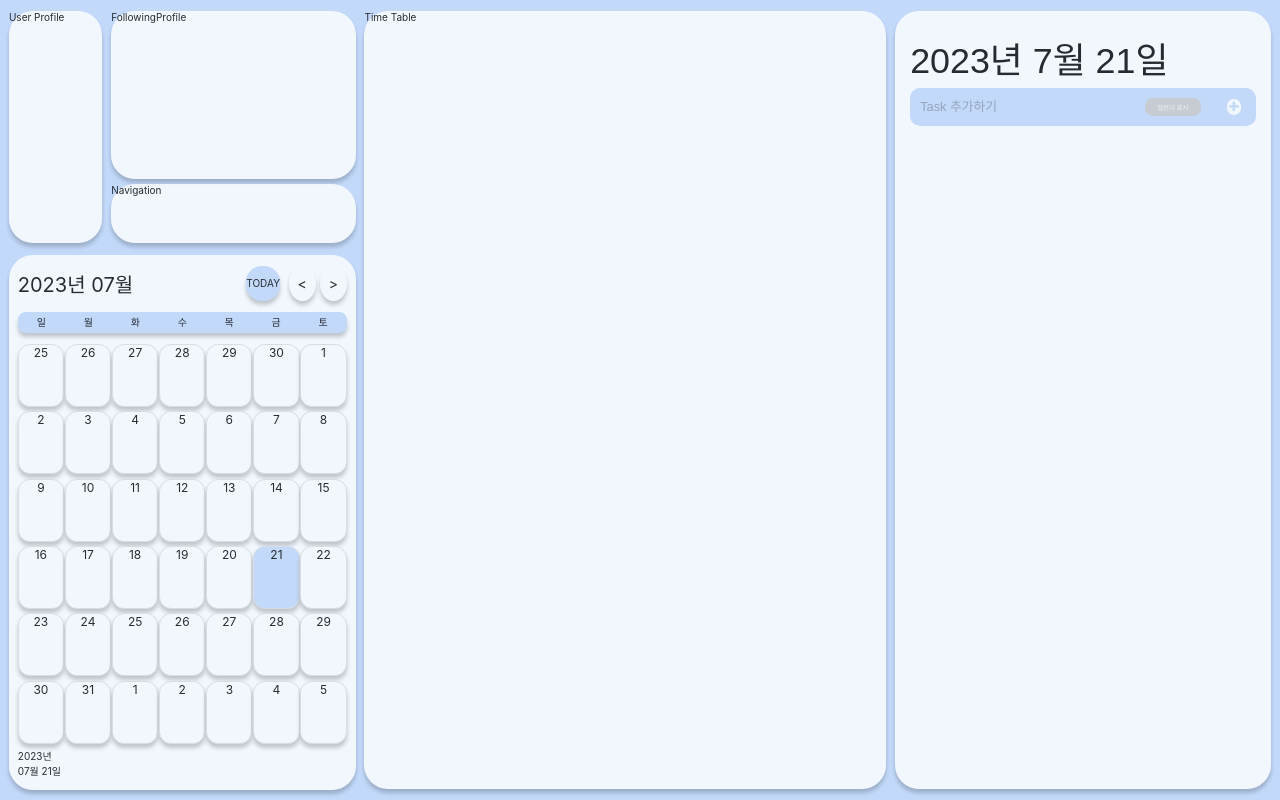
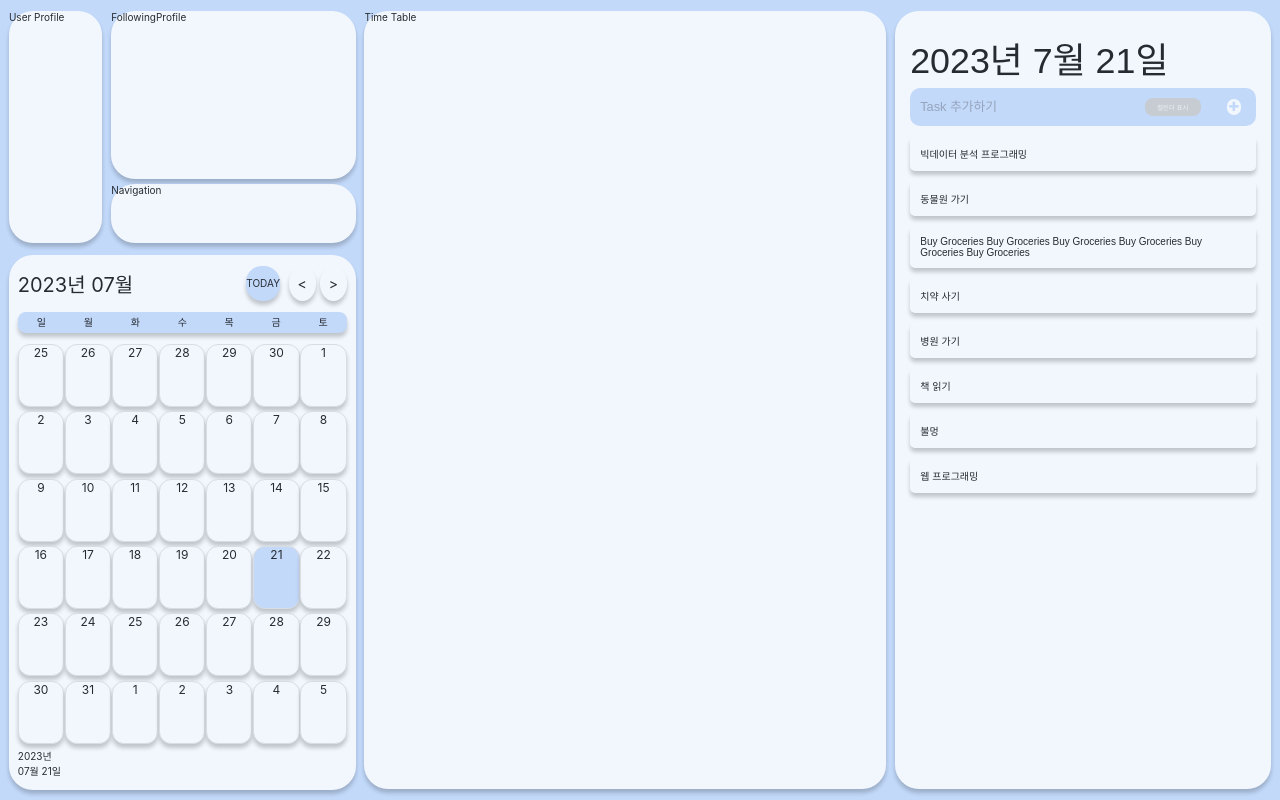
Before and after one commit to TasQueue/Front-End, a React (Create React App) app: page / in a window 1280 px wide. Built offline with nearby package versions, Linux system fonts and the light colour scheme; a web font is replaced by a local one.

Commit message:
FEAT: 간단한 드래그 구현 / taskList UI

```diff
--- a/package.json
+++ b/package.json
@@ -35,6 +35,7 @@
     "react": "^18.2.0",
     "react-beautiful-dnd": "^13.1.1",
     "react-dom": "^18.2.0",
+    "react-hook-form": "^7.45.2",
     "react-scripts": "5.0.1",
     "recoil": "^0.7.7",
     "styled-components": "^6.0.2",
--- /dev/null
+++ b/src/components/home/TaskList/DragabbleCard.styled.tsx
@@ -0,0 +1,11 @@
+import styled from 'styled-components';
+
+export const Card = styled.div`
+  border-radius: 5px;
+  margin-bottom: 10px;
+  padding: 10px 10px;
+  width: 27vw;
+  //background-color: yellow;
+  box-shadow: 0px 4px 4px 0px rgba(0, 0, 0, 0.25);
+  font-family: inherit;
+`;
--- /dev/null
+++ b/src/components/home/TaskList/DragabbleCard.tsx
@@ -0,0 +1,19 @@
+import React from 'react';
+import { Draggable } from 'react-beautiful-dnd';
+import { Card } from './DragabbleCard.styled';
+
+function DragabbleCard({ toDo, index }) {
+  /* console.log(toDo, 'has been rendered'); */
+  return (
+    <Draggable key={toDo} draggableId={toDo} index={index}>
+      {(magic) => (
+        /* eslint-disable-next-line */
+        <Card ref={magic.innerRef} {...magic.dragHandleProps} {...magic.draggableProps}>
+          <span>{toDo}</span>
+        </Card>
+      )}
+    </Draggable>
+  );
+}
+
+export default React.memo(DragabbleCard);
--- a/src/components/home/TaskList/TaskList.styled.tsx
+++ b/src/components/home/TaskList/TaskList.styled.tsx
@@ -15,16 +15,10 @@ export const TaskListContainer = styled.section`
   justify-content: flex-start;
   align-items: center;
   padding-top: 20px;
-  overflow: scroll;
   font-family: 'Orbit', sans-serif;
 `;
 
-/*
-chan's mention
-width 92%
-*/
-
-// 현재 년/월/일 => 후에는 현재 선태된 날짜가 되어야 함
+// 선택된 날짜를 보여주는 Header
 export const Header = styled.header`
   width: 92%;
   font-size: 2.8vw;
@@ -107,3 +101,15 @@ export const CreateTask = styled.button`
     bottom: 1px;
   }
 `;
+
+// toDoList Wrapper
+export const Wrapper = styled.div`
+  display: flex;
+  flex-direction: column;
+  justify-content: flex-start;
+  align-items: center;
+  padding-top: 10px;
+  width: 92%;
+  height: 82%;
+  background-color: transparent;
+`;
--- a/src/components/home/TaskList/TaskList.tsx
+++ b/src/components/home/TaskList/TaskList.tsx
@@ -1,22 +1,38 @@
 import React from 'react';
+import { DragDropContext, DropResult, Droppable } from 'react-beautiful-dnd';
+import { useRecoilValue, useRecoilState } from 'recoil';
+import { selectedDateState, toDoState } from 'recoil/test/atoms';
 import * as T from './TaskList.styled';
+import DragabbleCard from './DragabbleCard';
 
 const TaskList: React.FC = () => {
-  const date = new Date();
-  const year = date.getFullYear();
-  const month = date.getMonth() + 1;
-  const day = date.getDate();
+  const [toDos, setToDos] = useRecoilState(toDoState);
+  const selectedDate = useRecoilValue(selectedDateState);
+  const year = selectedDate.getFullYear();
+  const month = selectedDate.getMonth() + 1;
+  const day = selectedDate.getDate();
+  const dateString = `${year}년 ${month}월 ${day}일`;
 
   const handleCalendar = () => {
-    console.log('Mark At Calendar');
+    return 1;
   };
   const handleTask = () => {
-    console.log('Create Task');
+    return 1;
+  };
+
+  const onDragEnd = ({ draggableId, destination, source }: DropResult) => {
+    if (!destination) return;
+    setToDos((oldToDos) => {
+      const toDosCopy = [...oldToDos];
+      toDosCopy.splice(source.index, 1);
+      toDosCopy.splice(destination?.index, 0, draggableId);
+      return toDosCopy;
+    });
   };
 
   return (
     <T.TaskListContainer>
-      <T.Header>{`${year}년 ${month}월 ${day}일`} </T.Header>
+      <T.Header>{dateString} </T.Header>
       <T.FunctionBar>
         <T.InfoWord>
           <span>Task 추가하기</span>
@@ -30,6 +46,21 @@ const TaskList: React.FC = () => {
           </T.CreateTask>
         </T.Buttons>
       </T.FunctionBar>
+      <DragDropContext onDragEnd={onDragEnd}>
+        <T.Wrapper>
+          <Droppable droppableId='one'>
+            {(magic) => (
+              /* eslint-disable-next-line */
+              <div ref={magic.innerRef} {...magic.droppableProps}>
+                {toDos.map((toDo, index) => (
+                  <DragabbleCard key={toDo} index={index} toDo={toDo} />
+                ))}
+                {magic.placeholder}
+              </div>
+            )}
+          </Droppable>
+        </T.Wrapper>
+      </DragDropContext>
     </T.TaskListContainer>
   );
 };
--- a/src/index.tsx
+++ b/src/index.tsx
@@ -9,14 +9,12 @@ import reportWebVitals from './reportWebVitals';
 
 const root = ReactDOM.createRoot(document.getElementById('root') as HTMLElement);
 root.render(
-  <React.StrictMode>
-    <ThemeProvider theme={theme}>
-      <RecoilRoot>
-        <GlobalStyle />
-        <App />
-      </RecoilRoot>
-    </ThemeProvider>
-  </React.StrictMode>,
+  <ThemeProvider theme={theme}>
+    <RecoilRoot>
+      <GlobalStyle />
+      <App />
+    </RecoilRoot>
+  </ThemeProvider>,
 );
 
 // If you want to start measuring performance in your app, pass a function
--- a/src/recoil/test/atoms.ts
+++ b/src/recoil/test/atoms.ts
@@ -14,3 +14,18 @@ export const calendarShowingMonthState = atom({
   key: 'calendarShowMonthState',
   default: new Date(),
 });
+
+// 임시 toDoState
+export const toDoState = atom({
+  key: 'toDo',
+  default: [
+    '빅데이터 분석 프로그래밍',
+    '동물원 가기',
+    'Buy Groceries Buy Groceries Buy Groceries Buy Groceries Buy Groceries Buy Groceries',
+    '치약 사기',
+    '병원 가기',
+    '책 읽기',
+    '불멍',
+    '웹 프로그래밍',
+  ],
+});
```
Also changed, not shown: 2 other files (tests, documents, lock files or other folders).
